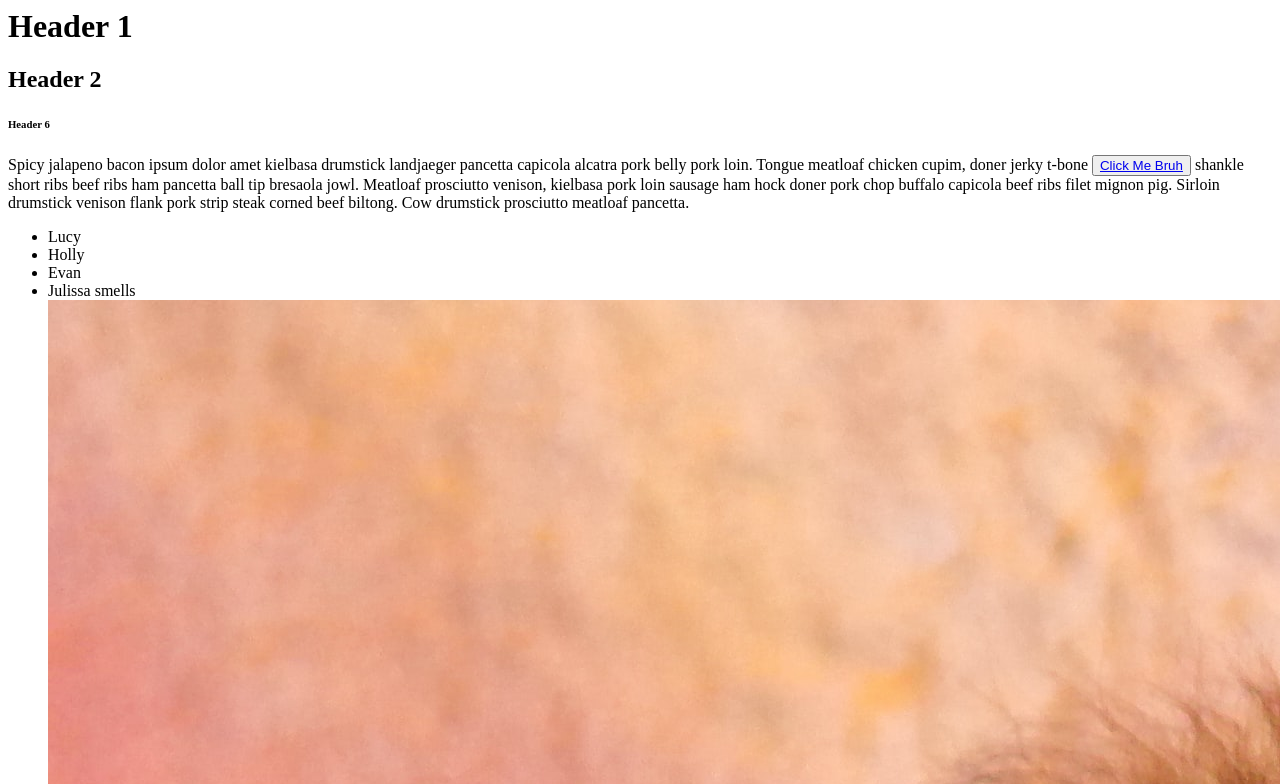
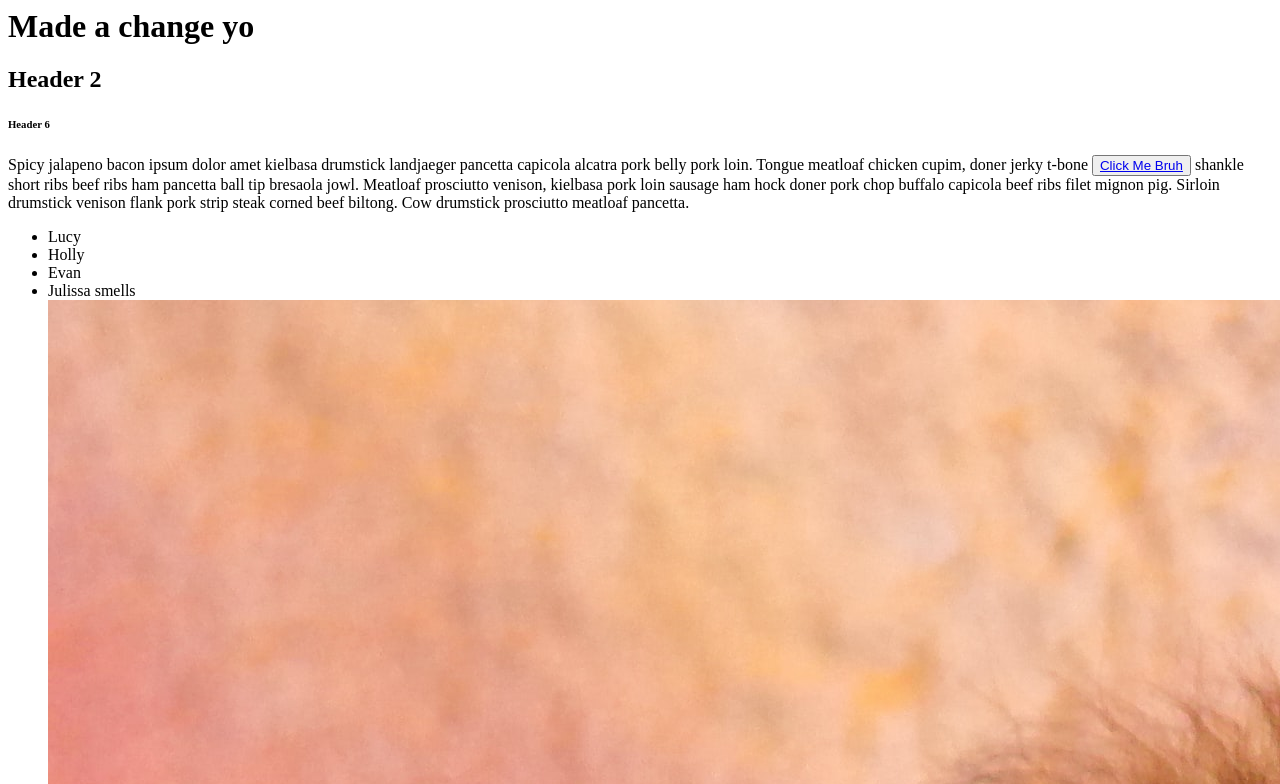
Before and after one commit to WhalenSITHS/intro-to-html-pd8, a plain HTML site: page index.html in a window 1280 px wide. Shown: the top 784 px of the page. Drawn offline with Linux system fonts and the light colour scheme.

Commit message:
kailey broke

```diff
--- a/index.html
+++ b/index.html
@@ -7,7 +7,7 @@
 </head>
 
 <body>
-    <h1>Header 1</h1>
+    <h1>Made a change yo</h1>
     <h2>Header 2</h2>
     <h6>Header 6</h6>
     <p>
```
